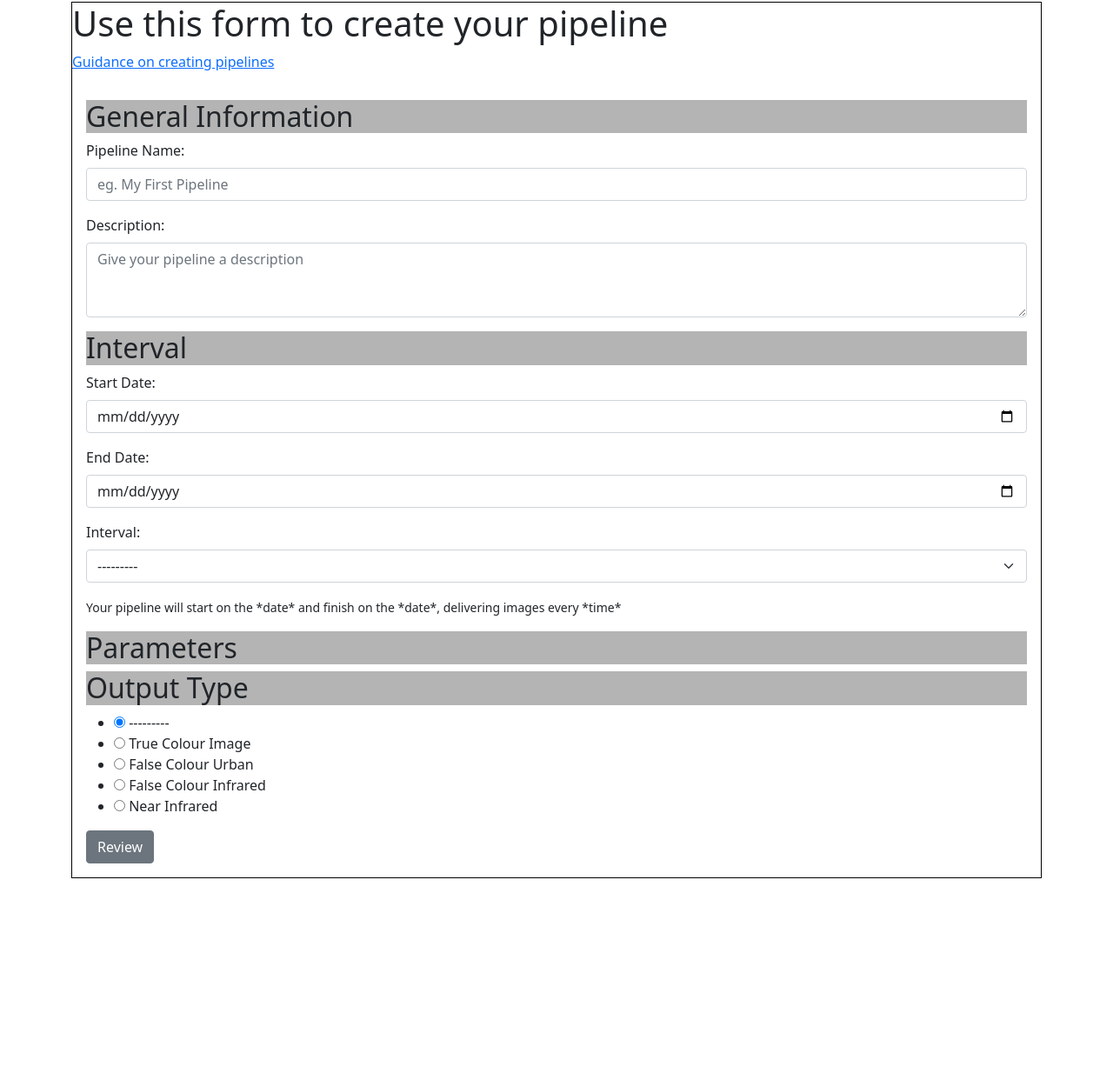
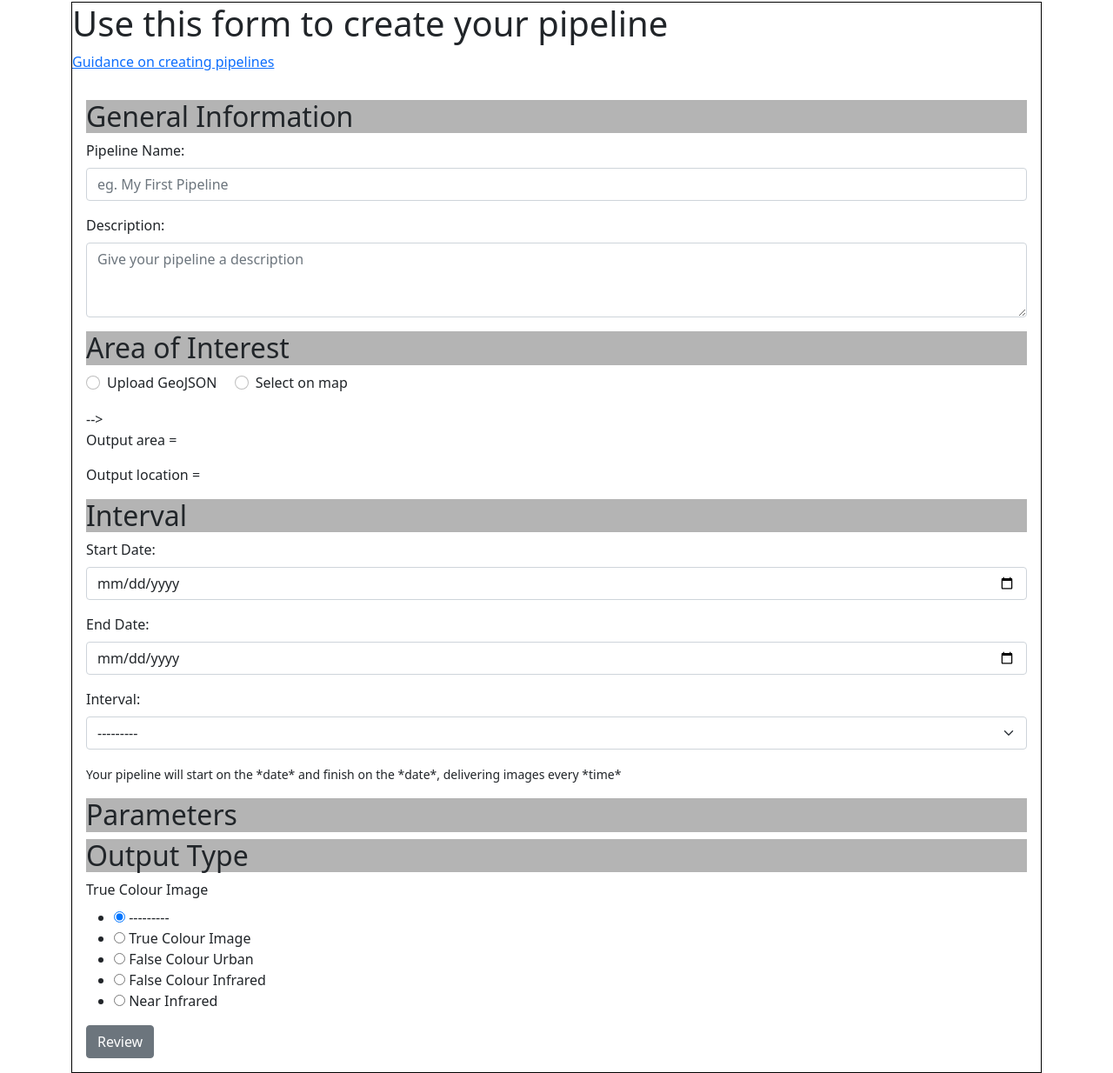
Before and after one commit to MojosBeans100/Milestone-Project-4, a Django app: page /create_pipeline.html in a window 1280 px wide. Shown: the part 78-1312 px from the top of the page at 87% size. Before the commit the page ends 1088 px from the top, so only its background shows below. Run offline with Django 3.2, Linux system fonts and the light colour scheme.

Commit message:
Create html for 'how-to' guide

```diff
--- a/spaceport/forms.py
+++ b/spaceport/forms.py
@@ -53,11 +53,11 @@ class CreatePipeline(ModelForm):
                 'class': 'form-control',
                 'id': 'end_date',
             }),
-            'interval': Select(choices='interval',attrs={
+            'interval': Select(choices='interval', attrs={
                 'class': 'form-select',
                 'id': 'interval',
             }),
-            'output_image': RadioSelect(choices='output_image',attrs={
+            'output_image': RadioSelect(choices='output_image', attrs={
                 # 'class': 'form-select',
             })
         }
--- a/spaceport/urls.py
+++ b/spaceport/urls.py
@@ -6,6 +6,7 @@ urlpatterns = [
     path('', views.homepage, name='homepage'),
     path('accounts/', include('allauth.urls')),
     path('models_temp.html', views.models_temp, name='models_temp'),
+    path('how_to.html', views.how_to, name='how_to'),
     path('user_home.html', views.list_pipelines, name='list_pipelines'),
     path('create_pipeline.html', views.create_pipeline, name='create_pipeline')
 ]
--- a/spaceport/views.py
+++ b/spaceport/views.py
@@ -5,6 +5,9 @@ from .forms import CreatePipeline
 # Create your views here.
 def homepage(request):
     return render(request, 'homepage.html')
+
+def how_to(request):
+    return render(request, 'how_to.html')
 
 def models_temp(request):
 
--- a/templates/create_pipeline.html
+++ b/templates/create_pipeline.html
@@ -26,7 +26,7 @@
                 {{form.pipeline_des}}
             </div>
 
-            <!-- <h2 style="background-color: rgb(180, 180, 180);">Area of Interest</h2>
+            <h2 style="background-color: rgb(180, 180, 180);">Area of Interest</h2>
 
             <div class="form-check form-check-inline">
                 <input onchange="aoi_choice();" class=" form-check-input" type="radio" name="aoi_select" id="upload_geojson">
@@ -45,8 +45,8 @@
             <div class="mb-3" id="aoi_input">
             </div> -->
 
-            <!-- <p>Output area = </p>
-            <p>Output location = </p> -->
+            <p>Output area = </p>
+            <p>Output location = </p>
 
             <h2 style="background-color: rgb(180, 180, 180);">Interval</h2>
             <div class="mb-3">
@@ -71,7 +71,11 @@
             <h2 style="background-color: rgb(180, 180, 180);">Parameters</h2>
 
 
+
             <h2 style="background-color: rgb(180, 180, 180);">Output Type</h2>
+
+
+            <label value="output_image" for="true-colour-image" class="form-label">True Colour Image</label>
             {{form.output_image}}
 
 
```
Also changed, not shown: templates/how_to.html (added, +9 -0 lines), spaceport/migrations/0003_auto_20211113_1801.py (added).
